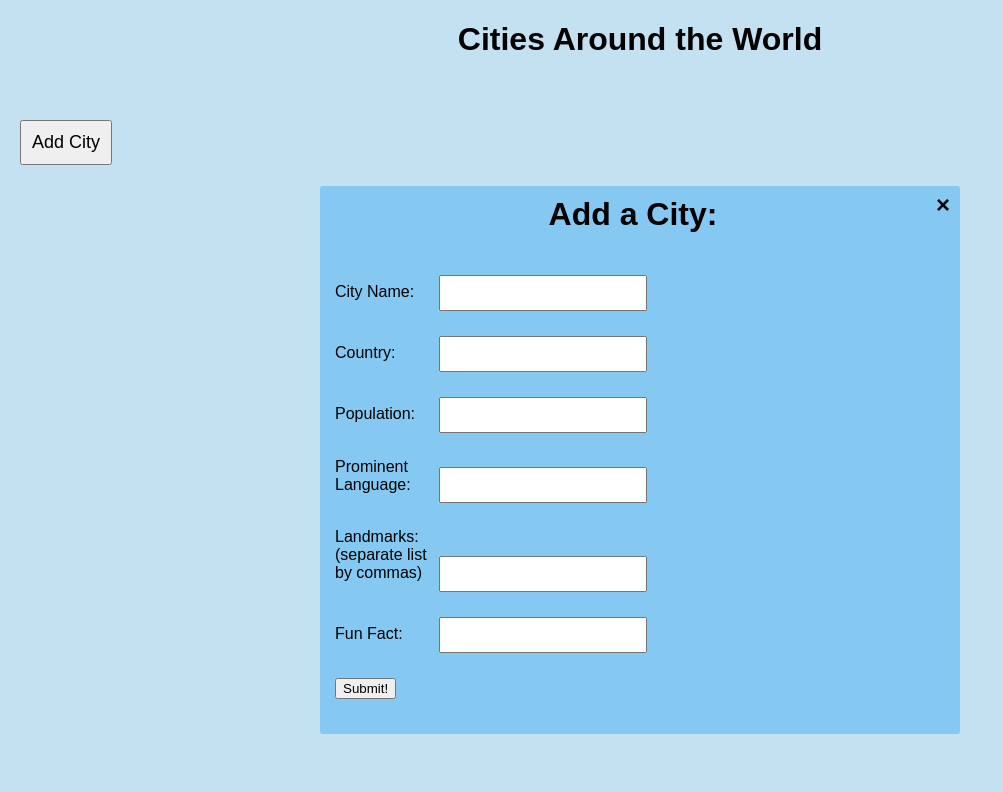
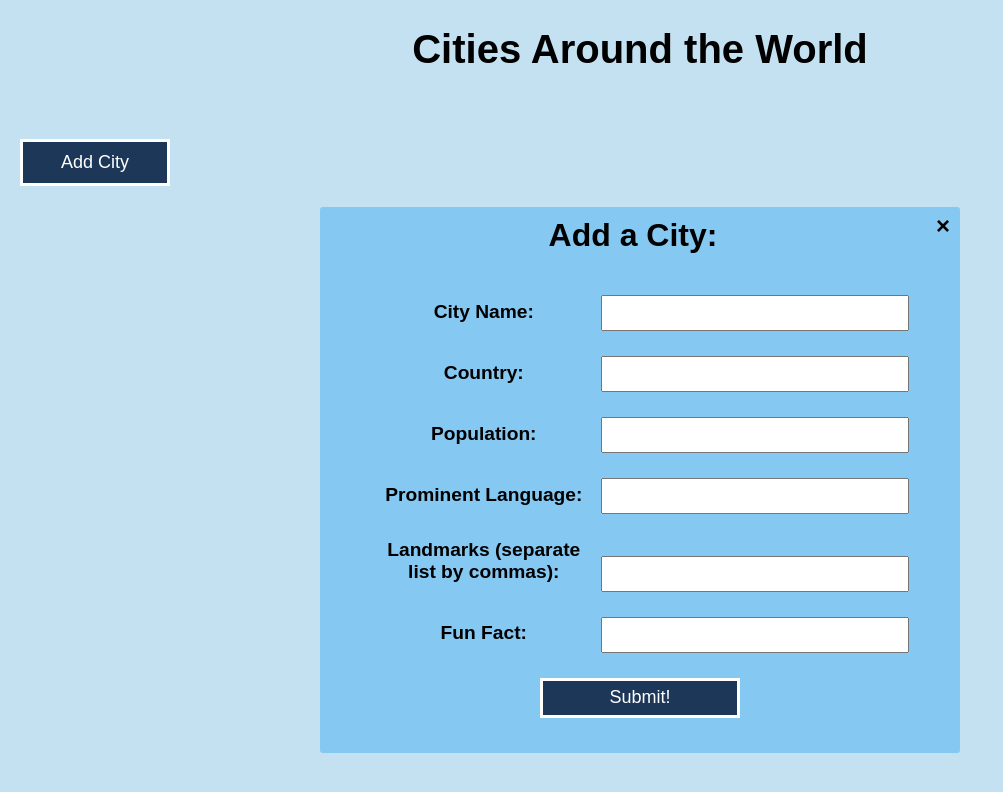
Before and after one commit to RyanMalonee/server-get-and-post, a website: page index.html in a window 1280 px wide. Both pictures are taken after a click on the button "Add City". Shown: the whole page, without its empty margins (0-1003 px from the left). Drawn offline with Linux system fonts and the light colour scheme; no server answers.

Commit message:
altered styles

```diff
--- a/index.html
+++ b/index.html
@@ -5,7 +5,7 @@
     <link rel="stylesheet" href="styles.css" />
   </head>
   <body>
-    <h1>Cities Around the World</h1>
+    <h1 id="title">Cities Around the World</h1>
     <div class="flex-container">
       <div class="column flex-container" id="cities"></div>
       <div class="column" id="details"></div>
@@ -32,7 +32,7 @@
           <input type="text" id="prominentLanguage" required />
         </p>
         <p>
-          <label for="landmarks">Landmarks: (separate list by commas) </label>
+          <label for="landmarks">Landmarks (separate list by commas): </label>
           <input type="text" id="landmarks" required />
         </p>
         <p>
--- a/public/styles.css
+++ b/public/styles.css
@@ -8,15 +8,24 @@ body,
 html {
   margin: 0;
   padding: 0;
+  max-width: 100%;
 }
 
 body {
   background: var(--background);
 }
 
+button {
+  cursor: pointer;
+}
+
 .column {
   margin: 20px;
   background-color: var(--columns);
+}
+
+.column:not(#cities section):not(#details section) {
+  box-shadow: 8px 10px var(--cities);
 }
 
 #cities section {
@@ -27,7 +36,23 @@ body {
 
 #addCity {
   margin-left: 20px;
+  background-color: var(--cities);
+  border: 3px solid white;
+  width: 150px;
+  max-width: 100%;
   padding: 10px;
+}
+
+#form-submit-button {
+  background-color: var(--cities);
+  border: 3px solid white;
+  width: 200px;
+  height: 40px;
+}
+
+#addCity:hover {
+  background: var(--columns);
+  color: black;
 }
 
 #form {
@@ -45,6 +70,7 @@ body {
   width: 50%;
   margin: 10px auto;
   border-radius: 3px;
+  text-align: center;
 }
 
 #add-city-form p {
@@ -54,12 +80,17 @@ body {
 
 #add-city-form label {
   display: inline-block;
-  width: 100px;
+  width: 225px;
 }
 
 #add-city-form input {
-  width: 200px;
+  width: 300px;
   height: 30px;
+}
+
+#add-city-form input,
+#add-city-form label {
+  max-width: 100%;
 }
 
 #add-city-form h1 {
@@ -82,6 +113,11 @@ body {
   color: var(--background);
 }
 
+#form-submit-button:hover {
+  background: var(--background);
+  color: black;
+}
+
 #result {
   text-align: center;
   font-size: 1.4em;
@@ -90,6 +126,10 @@ body {
 /*Typography*/
 body {
   font-family: Arial, Helvetica, sans-serif;
+}
+
+#title {
+  font-size: 2.5em;
 }
 
 h1 {
@@ -113,6 +153,17 @@ h1 {
 
 #addCity {
   font-size: large;
+  color: white;
+}
+
+#add-city-form label {
+  font-size: 1.2em;
+  font-weight: bold;
+}
+
+#form-submit-button {
+  font-size: large;
+  color: white;
 }
 
 /* Larger Resolutions */
```
